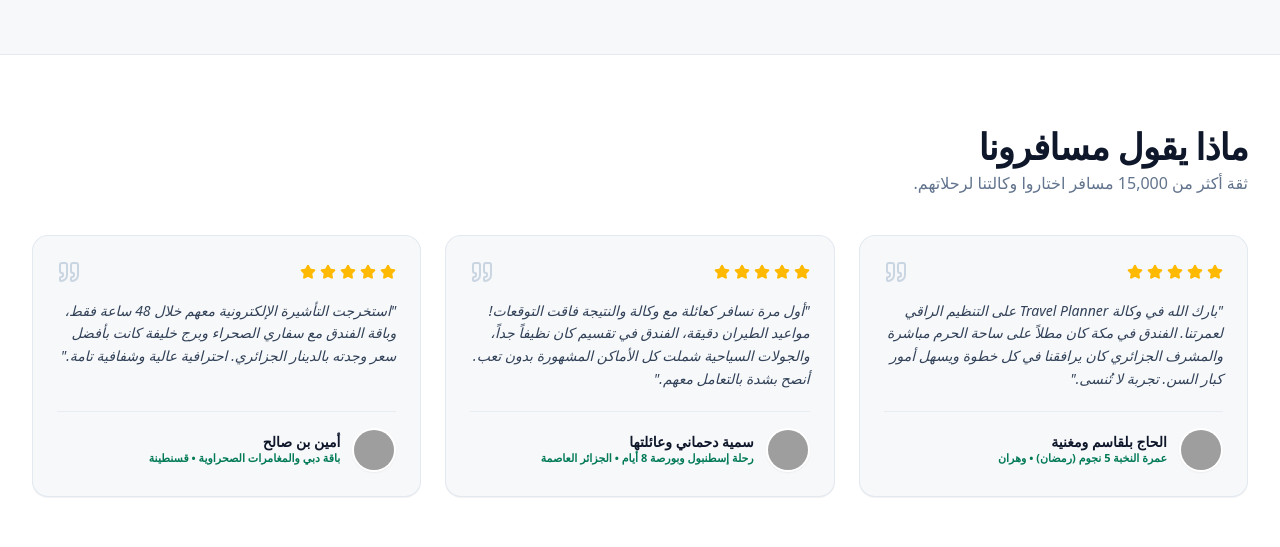
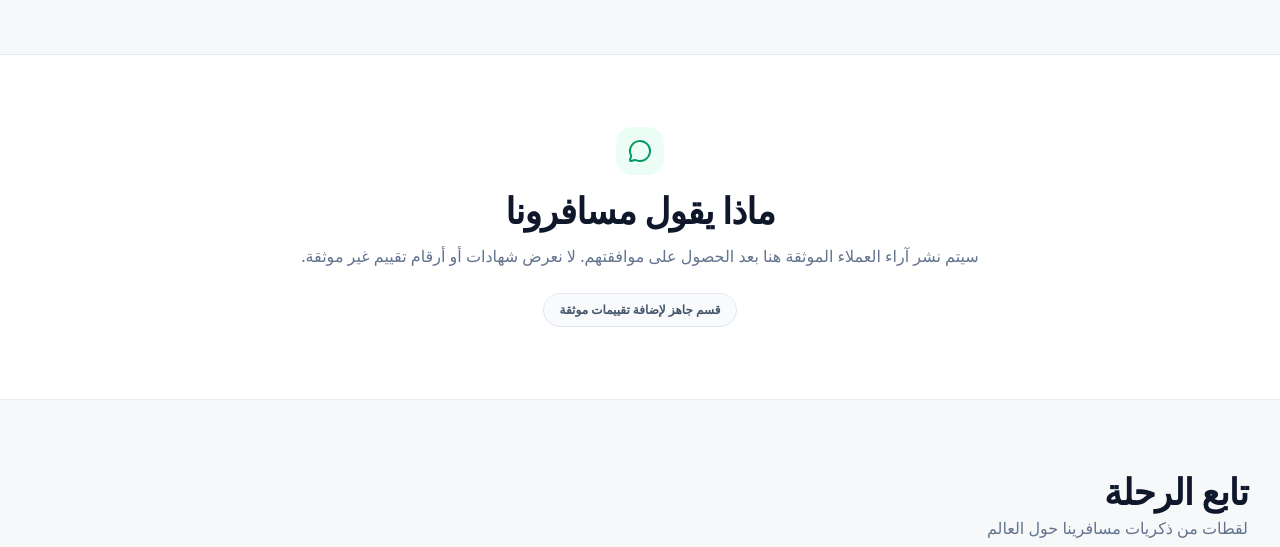
Before and after one commit to habibo-dev/travel-planner, a React (Vite) app in the folder travel-planner---algerian-travel-agency/: page / in a window 1280 px wide. Shown: the part 5240-5787 px from the top of the page. Built offline with nearby package versions, Linux system fonts and the light colour scheme; grey boxes are pictures that could not be loaded.

Commit message:
Remove fabricated testimonials and unverified traveler count

```diff
--- a/travel-planner---algerian-travel-agency/src/components/TestimonialsSection.tsx
+++ b/travel-planner---algerian-travel-agency/src/components/TestimonialsSection.tsx
@@ -1,5 +1,5 @@
 import React from 'react';
-import { Star, Quote, CheckCircle2 } from 'lucide-react';
+import { MessageCircle } from 'lucide-react';
 import { Language } from '../types';
 import { getTranslation } from '../i18n/translations';
 
@@ -9,135 +9,26 @@ interface TestimonialsSectionProps {
 
 export const TestimonialsSection: React.FC<TestimonialsSectionProps> = ({ language }) => {
   const t = getTranslation(language);
-
-  const reviews = [
-    {
-      id: 'review-1',
-      name_ar: 'الحاج بلقاسم ومغنية',
-      name_fr: 'Hadj Belkacem M.',
-      name_en: 'Hadj Belkacem M.',
-      city_ar: 'وهران',
-      city_fr: 'Oran',
-      city_en: 'Oran',
-      trip_ar: 'عمرة النخبة 5 نجوم (رمضان)',
-      trip_fr: 'Omra 5★ VIP (Ramadan)',
-      trip_en: '5★ VIP Umrah (Ramadan)',
-      rating: 5,
-      comment_ar:
-        'بارك الله في وكالة Travel Planner على التنظيم الراقي لعمرتنا. الفندق في مكة كان مطلاً على ساحة الحرم مباشرة والمشرف الجزائري كان يرافقنا في كل خطوة ويسهل أمور كبار السن. تجربة لا تُنسى.',
-      comment_fr:
-        'Organisation irréprochable pour notre Omra en famille. L\'hôtel à La Mecque était à deux pas de l\'esplanade, avec un encadrement permanent très bienveillant. Merci infiniment à l\'équipe d\'Oran.',
-      comment_en:
-        'Flawless organization for our family Umrah. The hotel in Makkah was steps away from the courtyard, and the Algerian tour director supported our elderly parents every day.',
-      avatar: 'https://images.unsplash.com/photo-1507003211169-0a1dd7228f2d?auto=format&fit=crop&w=160&q=80',
-    },
-    {
-      id: 'review-2',
-      name_ar: 'سمية دحماني وعائلتها',
-      name_fr: 'Soumia Dahmani & Famille',
-      name_en: 'Soumia Dahmani & Family',
-      city_ar: 'الجزائر العاصمة',
-      city_fr: 'Alger',
-      city_en: 'Algiers',
-      trip_ar: 'رحلة إسطنبول وبورصة 8 أيام',
-      trip_fr: 'Séjour Istanbul & Bursa 8 Jours',
-      trip_en: 'Istanbul & Bursa 8 Days',
-      rating: 5,
-      comment_ar:
-        'أول مرة نسافر كعائلة مع وكالة والنتيجة فاقت التوقعات! مواعيد الطيران دقيقة، الفندق في تقسيم كان نظيفاً جداً، والجولات السياحية شملت كل الأماكن المشهورة بدون تعب. أنصح بشدة بالتعامل معهم.',
-      comment_fr:
-        'Notre premier voyage en famille avec une agence et tout a dépassé nos espérances ! Vols ponctuels, hôtel Taksim très propre et excursions superbes. Je recommande vivement Travel Planner.',
-      comment_en:
-        'Our first family tour with an agency and the experience exceeded our highest expectations! Punctual flights, clean hotel near Taksim, and wonderful excursions without stress.',
-      avatar: 'https://images.unsplash.com/photo-1534528741775-53994a69daeb?auto=format&fit=crop&w=160&q=80',
-    },
-    {
-      id: 'review-3',
-      name_ar: 'أمين بن صالح',
-      name_fr: 'Amine Bensaou',
-      name_en: 'Amine Bensaou',
-      city_ar: 'قسنطينة',
-      city_fr: 'Constantine',
-      city_en: 'Constantine',
-      trip_ar: 'باقة دبي والمغامرات الصحراوية',
-      trip_fr: 'Séjour Dubaï Aventure & Safari',
-      trip_en: 'Dubai Adventure & Desert Safari',
-      rating: 5,
-      comment_ar:
-        'استخرجت التأشيرة الإلكترونية معهم خلال 48 ساعة فقط، وباقة الفندق مع سفاري الصحراء وبرج خليفة كانت بأفضل سعر وجدته بالدينار الجزائري. احترافية عالية وشفافية تامة.',
-      comment_fr:
-        'Visa électronique obtenu en moins de 48 heures ! Le package avec safari désert et Burj Khalifa offrait le meilleur rapport qualité-prix en Dinars. Service client réactif et très professionnel.',
-      comment_en:
-        'Electronic tourist visa obtained in under 48 hours! The package including desert safari and Burj Khalifa had the best value in Algerian Dinars. Highly responsive and transparent.',
-      avatar: 'https://images.unsplash.com/photo-1500648767791-00dcc994a43e?auto=format&fit=crop&w=160&q=80',
-    },
-  ];
+  const isArabic = language === 'ar';
 
   return (
-    <section id="reviews" className="py-14 sm:py-18 bg-white border-b border-slate-200/80">
-      <div className="max-w-7xl mx-auto px-4 sm:px-6 lg:px-8">
-        {/* Section Header */}
-        <div className="max-w-3xl mb-10 text-start">
-          <h2 className="text-3xl sm:text-4xl font-black text-slate-900 tracking-tight">
-            {t.testimonials_title || (language === 'ar' ? 'آراء مسافرينا' : 'Ce que disent nos voyageurs')}
+    <section id="reviews" className="border-b border-slate-200/80 bg-white py-14 sm:py-18" dir={isArabic ? 'rtl' : 'ltr'}>
+      <div className="mx-auto max-w-7xl px-4 sm:px-6 lg:px-8">
+        <div className="mx-auto max-w-3xl text-center">
+          <div className="mx-auto mb-4 flex h-12 w-12 items-center justify-center rounded-2xl bg-emerald-50 text-emerald-600">
+            <MessageCircle className="h-6 w-6" />
+          </div>
+          <h2 className="text-3xl font-black tracking-tight text-slate-900 sm:text-4xl">
+            {t.testimonials_title || (isArabic ? 'آراء المسافرين' : 'Avis voyageurs')}
           </h2>
-          <p className="text-sm sm:text-base text-slate-500 font-medium mt-1">
-            {language === 'ar'
-              ? 'ثقة أكثر من 15,000 مسافر اختاروا وكالتنا لرحلاتهم.'
-              : 'La confiance de plus de 15 000 voyageurs qui ont choisi notre agence.'}
+          <p className="mt-3 text-sm font-medium leading-relaxed text-slate-500 sm:text-base">
+            {isArabic
+              ? 'سيتم نشر آراء العملاء الموثقة هنا بعد الحصول على موافقتهم. لا نعرض شهادات أو أرقام تقييم غير موثقة.'
+              : 'Les avis clients vérifiés seront publiés ici avec leur accord. Aucun témoignage ou chiffre d’évaluation non vérifié n’est affiché.'}
           </p>
-        </div>
-
-        {/* 3 Review Cards Grid */}
-        <div className="grid grid-cols-1 md:grid-cols-3 gap-6">
-          {reviews.map((rev) => {
-            const name = language === 'ar' ? rev.name_ar : language === 'fr' ? rev.name_fr : rev.name_en;
-            const city = language === 'ar' ? rev.city_ar : language === 'fr' ? rev.city_fr : rev.city_en;
-            const trip = language === 'ar' ? rev.trip_ar : language === 'fr' ? rev.trip_fr : rev.trip_en;
-            const comment = language === 'ar' ? rev.comment_ar : language === 'fr' ? rev.comment_fr : rev.comment_en;
-
-            return (
-              <div
-                key={rev.id}
-                id={`testimonial-card-${rev.id}`}
-                className="group p-6 rounded-2xl bg-[#F7F8FA] border border-slate-200/90 shadow-2xs hover:shadow-lg transition-all duration-300 flex flex-col justify-between"
-              >
-                <div>
-                  {/* Top: 5 Stars & Quote Icon */}
-                  <div className="flex items-center justify-between mb-4">
-                    <div className="flex items-center gap-1">
-                      {[...Array(rev.rating)].map((_, i) => (
-                        <Star key={i} className="w-4 h-4 fill-amber-400 text-amber-400" />
-                      ))}
-                    </div>
-                    <Quote className="w-6 h-6 text-slate-300" />
-                  </div>
-
-                  {/* Comment */}
-                  <p className="text-xs sm:text-sm text-slate-700 leading-relaxed font-normal mb-5 italic">
-                    "{comment}"
-                  </p>
-                </div>
-
-                {/* Author Info */}
-                <div className="pt-4 border-t border-slate-200/70 flex items-center gap-3">
-                  <img
-                    src={rev.avatar}
-                    alt={name}
-                    className="w-11 h-11 rounded-full object-cover border-2 border-white shadow-xs"
-                  />
-                  <div>
-                    <h4 className="text-sm font-black text-slate-900 leading-tight">
-                      {name}
-                    </h4>
-                    <p className="text-[11px] font-semibold text-emerald-700">
-                      {trip} • {city}
-                    </p>
-                  </div>
-                </div>
-              </div>
-            );
-          })}
+          <div className="mt-6 inline-flex items-center rounded-full border border-slate-200 bg-slate-50 px-4 py-2 text-xs font-bold text-slate-600">
+            {isArabic ? 'قسم جاهز لإضافة تقييمات موثقة' : 'Section prête pour des avis vérifiés'}
+          </div>
         </div>
       </div>
     </section>
```
